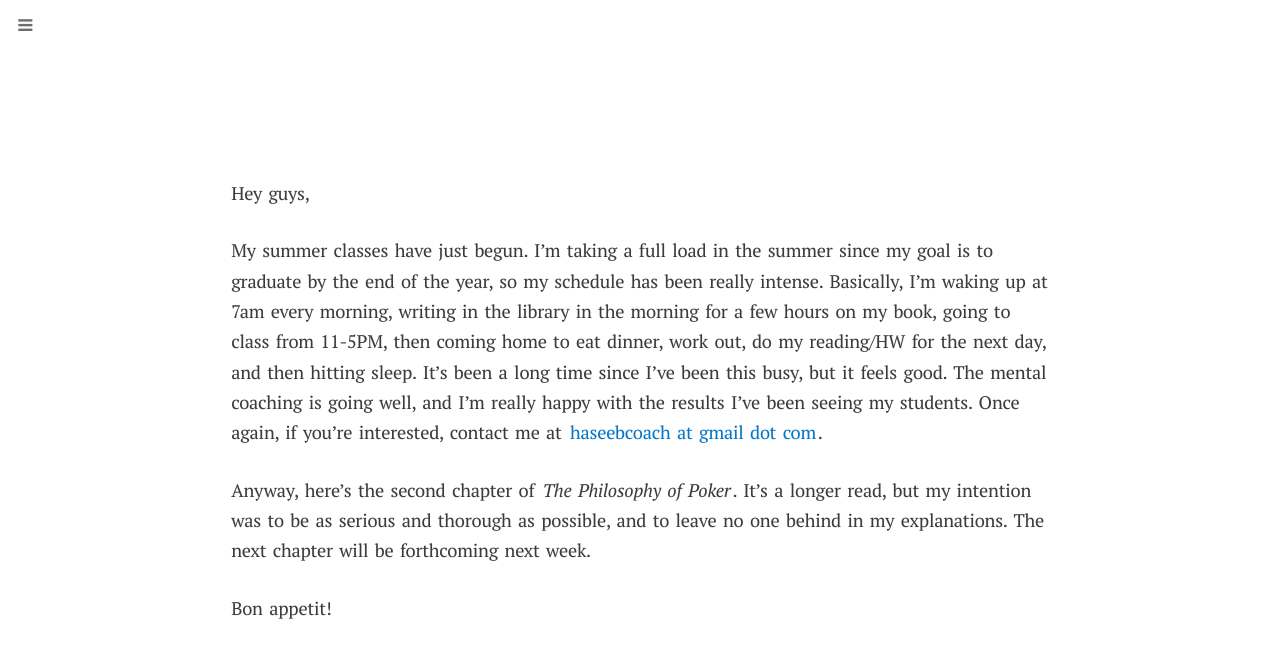
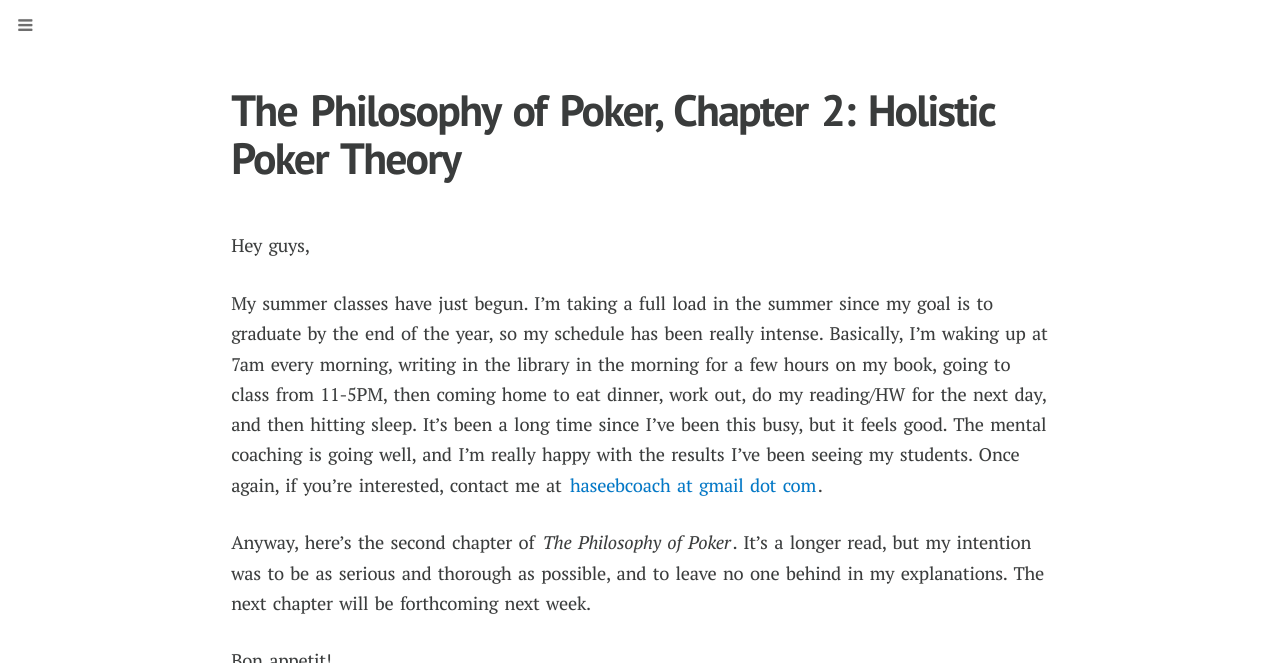
Before and after one commit to rachelbasse/haseebq, a Jekyll site: the page built from _posts/2012-06-08-the-philosophy-of-poker-chapter-2-holistic-poker-theory.md, in a window 1280 px wide and 900 px high, cut to the strip 0-663 px from the top of the window. Built offline with Jekyll 4.4.1, drawn with Linux system fonts in a browser that asks for light colours; nearby versions of some CDN libraries; some web fonts are replaced; comment, search, counter and statistics services are not loaded; some of the changed text lies outside the part shown.

Commit message:
fix date error in feed

```diff
--- a/_posts/2012-06-09-the-philosophy-of-poker-chapter-2-holistic-poker-theory.md
+++ b/_posts/2012-06-08-the-philosophy-of-poker-chapter-2-holistic-poker-theory.md
@@ -1,5 +1,5 @@
 ---
-title: The Philosophy of Poker, Chapter 2: Holistic Poker Theory
+title: "The Philosophy of Poker, Chapter 2: Holistic Poker Theory"
 tags: [poker]
 image: book-cover_nigrpq.jpg
 ---
```
